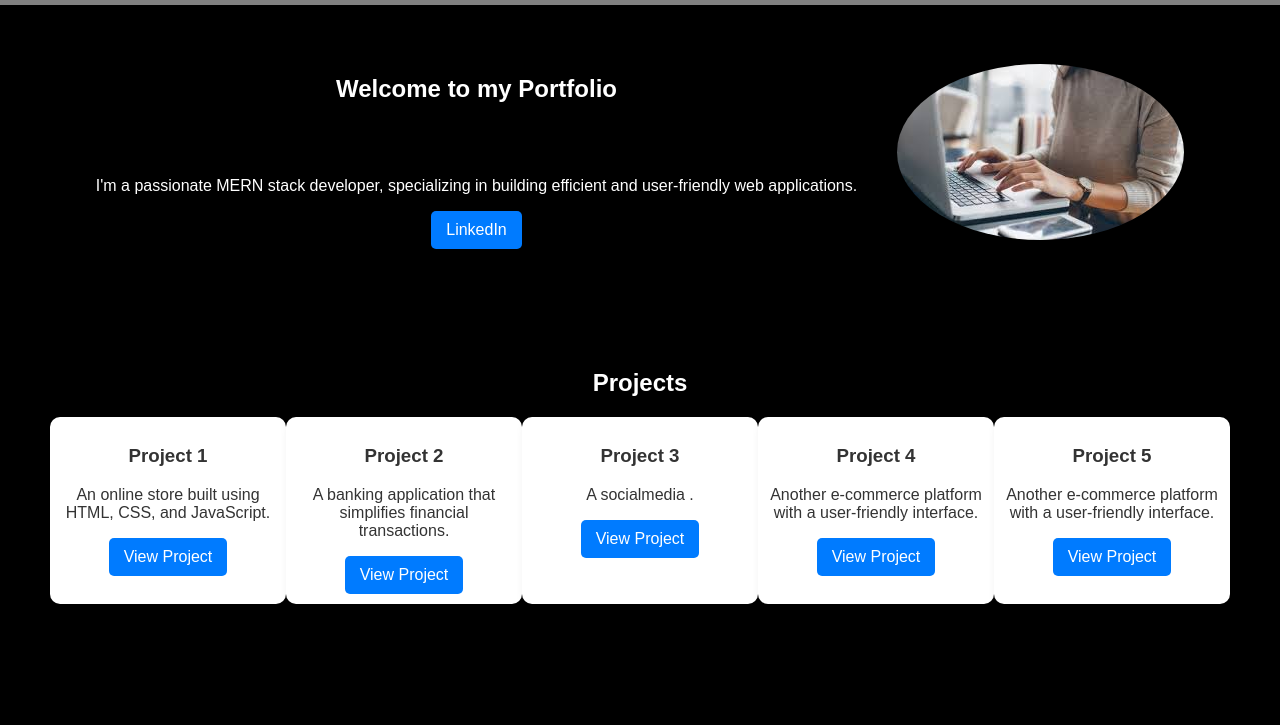
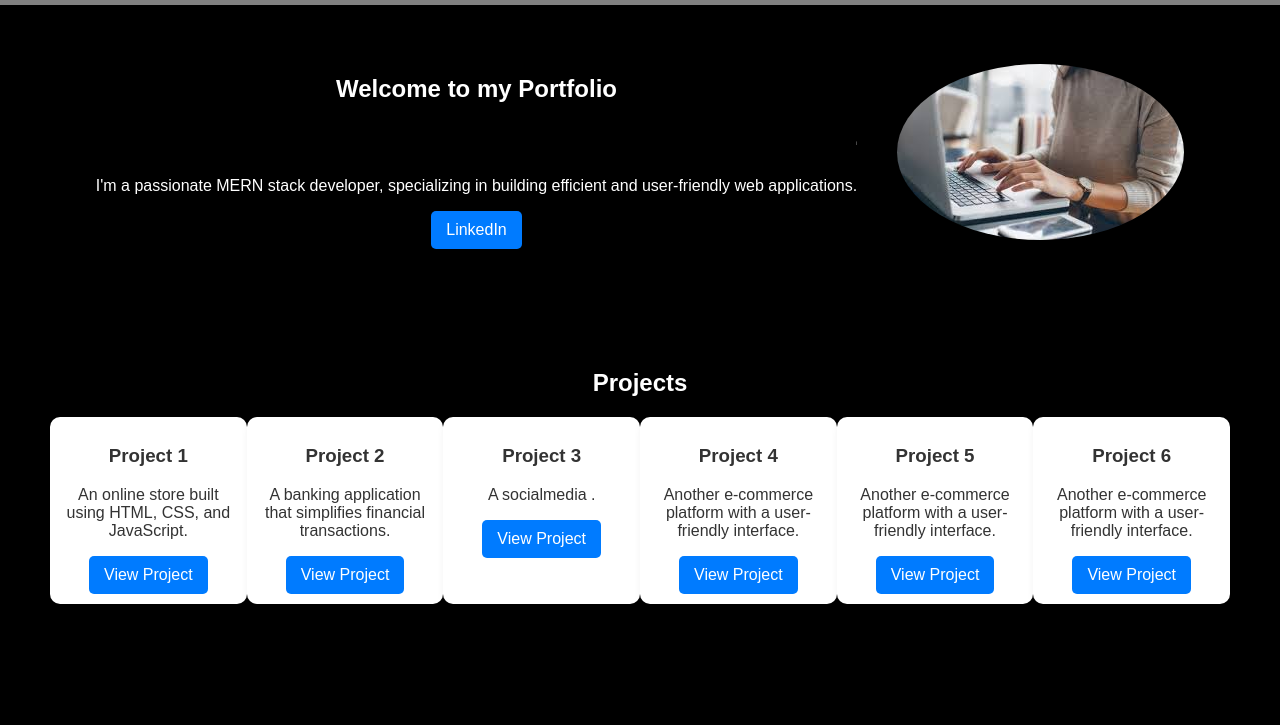
Before and after one commit to Anusha2456/Anusha2456.github.io, a plain HTML site: page index.html in a window 1280 px wide. Shown: the part 75-800 px from the top of the page. Drawn offline with Linux system fonts and the light colour scheme.

Commit message:
new port

```diff
--- a/index.html
+++ b/index.html
@@ -76,6 +76,11 @@
         <a href="https://Anusha2456.github.io/react-storeb-build " class="btn">View Project</a>
       </div>
 
+      <div class="card">
+        <h3>Project 6</h3>
+        <p>Another e-commerce platform with a user-friendly interface.</p>
+        <a href="https://Anusha2456.github.io/project6-build " class="btn">View Project</a>
+      </div>
     </div>
   </section>
   <section id="services" class="section">
```
